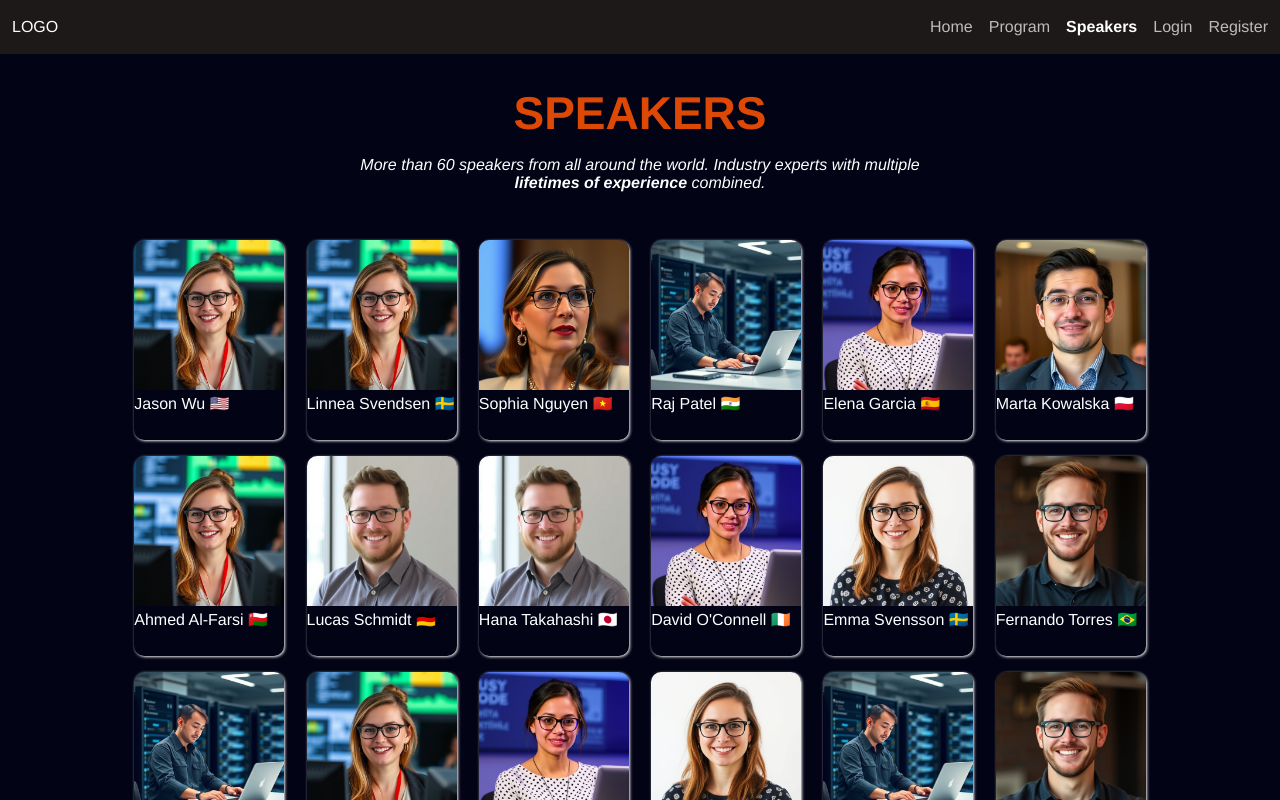
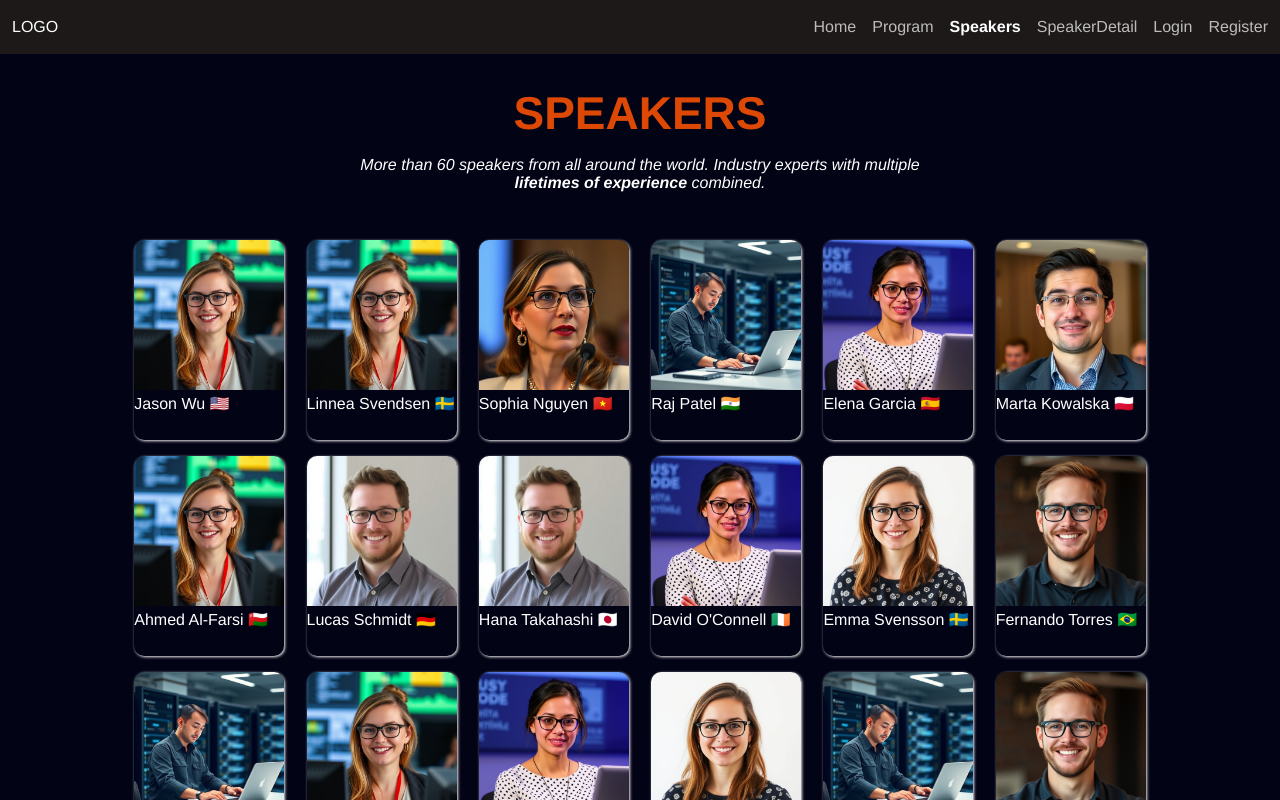
Before and after one commit to knedlicka/tech-event, a Vue app: page /speakers in a window 1280 px wide. Shown: the top 800 px of the page. Built offline with nearby package versions, Linux system fonts and the light colour scheme.

Commit message:
Add route for speaker detail view

```diff
--- a/src/assets/main.css
+++ b/src/assets/main.css
@@ -21,3 +21,8 @@
   padding: 3px;
   border-radius: 5px;
 }
+
+.non-link {
+  text-decoration: none;
+  color: inherit;
+}
--- a/src/router/index.js
+++ b/src/router/index.js
@@ -4,6 +4,7 @@ import ProgramView from '../views/ProgramView.vue'
 import LoginView from '../views/LoginView.vue'
 import RegisterView from '@/views/RegisterView.vue'
 import SpeakersView from '@/views/SpeakersView.vue'
+import SpeakerDetailView from '@/views/SpeakerDetailView.vue'
 
 export const routePaths = {
   home: {
@@ -20,6 +21,11 @@ export const routePaths = {
     name: 'speakers',
     path: '/speakers',
     component: SpeakersView,
+  },
+  speakerDetail: {
+    name: 'speakerDetail',
+    path: '/speakers/:id',
+    component: SpeakerDetailView,
   },
   login: {
     name: 'login',
--- /dev/null
+++ b/src/views/SpeakerDetailView.vue
@@ -0,0 +1,12 @@
+<script>
+
+export default {};
+</script>
+
+<template>
+    <main>
+        TODO speaker detail view
+    </main>
+</template>
+
+<style></style>
--- a/src/views/SpeakersView.vue
+++ b/src/views/SpeakersView.vue
@@ -1,6 +1,7 @@
 <script>
 import SpeakerOverview from '@/components/speaker-overview/SpeakerOverview.vue';
 import { speakers } from '@/constants/settings';
+import { routePaths } from '@/router';
 
 export default {
     components: { SpeakerOverview },
@@ -24,8 +25,10 @@ export default {
                     <b>lifetimes of experience</b> combined.
                 </div>
             </div>
-            <SpeakerOverview v-for="speaker in this.speakers" :key="speaker.name" :name="speaker.name"
-                :country="speaker.country" />
+            <RouterLink v-for="(speaker, index) in this.speakers" :key="speaker.name"
+                :to="{ name: 'speakerDetail', params: { id: index } }" class="non-link">
+                <SpeakerOverview :name="speaker.name" :country="speaker.country" />
+            </RouterLink>
         </div>
     </main>
 </template>
```
